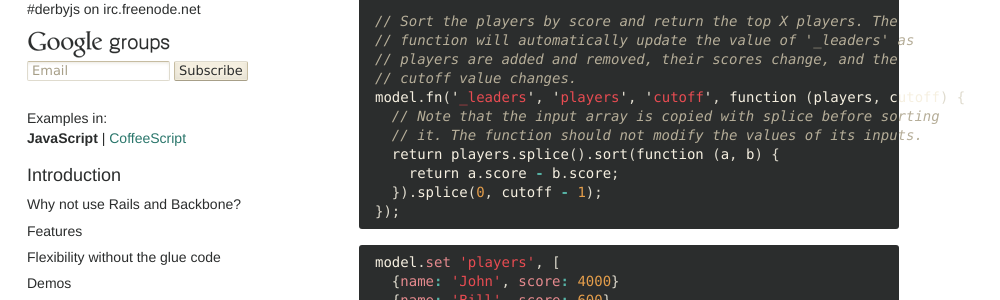
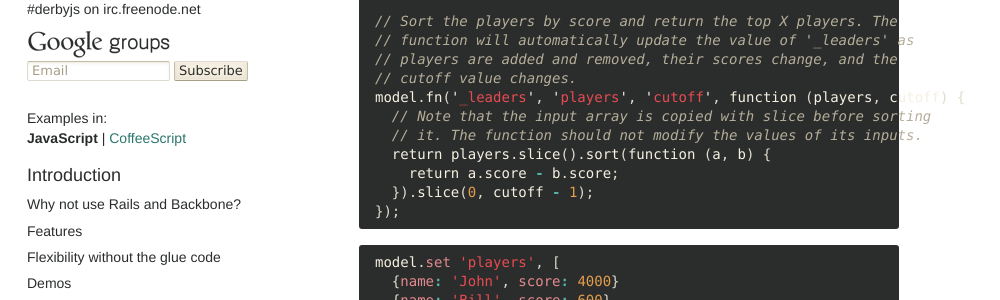
Before and after one commit to derbyjs/derby, a Jekyll site: the page built from index.md, in a window 1280 px wide and 900 px high, scrolled down 52016 px. Shown: the part 152-452 px from the top of the window, without its empty margins (0-1000 px from the left). Built offline with Jekyll 4.4.1, drawn with Linux system fonts in a browser that asks for light colours.

Commit message:
Fix splice -> slice typo

```diff
--- a/index.md
+++ b/index.md
@@ -2404,11 +2404,11 @@ model.set('cutoff', 3);
 // players are added and removed, their scores change, and the
 // cutoff value changes.
 model.fn('_leaders', 'players', 'cutoff', function (players, cutoff) {
-  // Note that the input array is copied with splice before sorting
+  // Note that the input array is copied with slice before sorting
   // it. The function should not modify the values of its inputs.
-  return players.splice().sort(function (a, b) {
+  return players.slice().sort(function (a, b) {
     return a.score - b.score;
-  }).splice(0, cutoff - 1);
+  }).slice(0, cutoff - 1);
 });
 {% endhighlight %}
 {% highlight coffeescript %}
```
